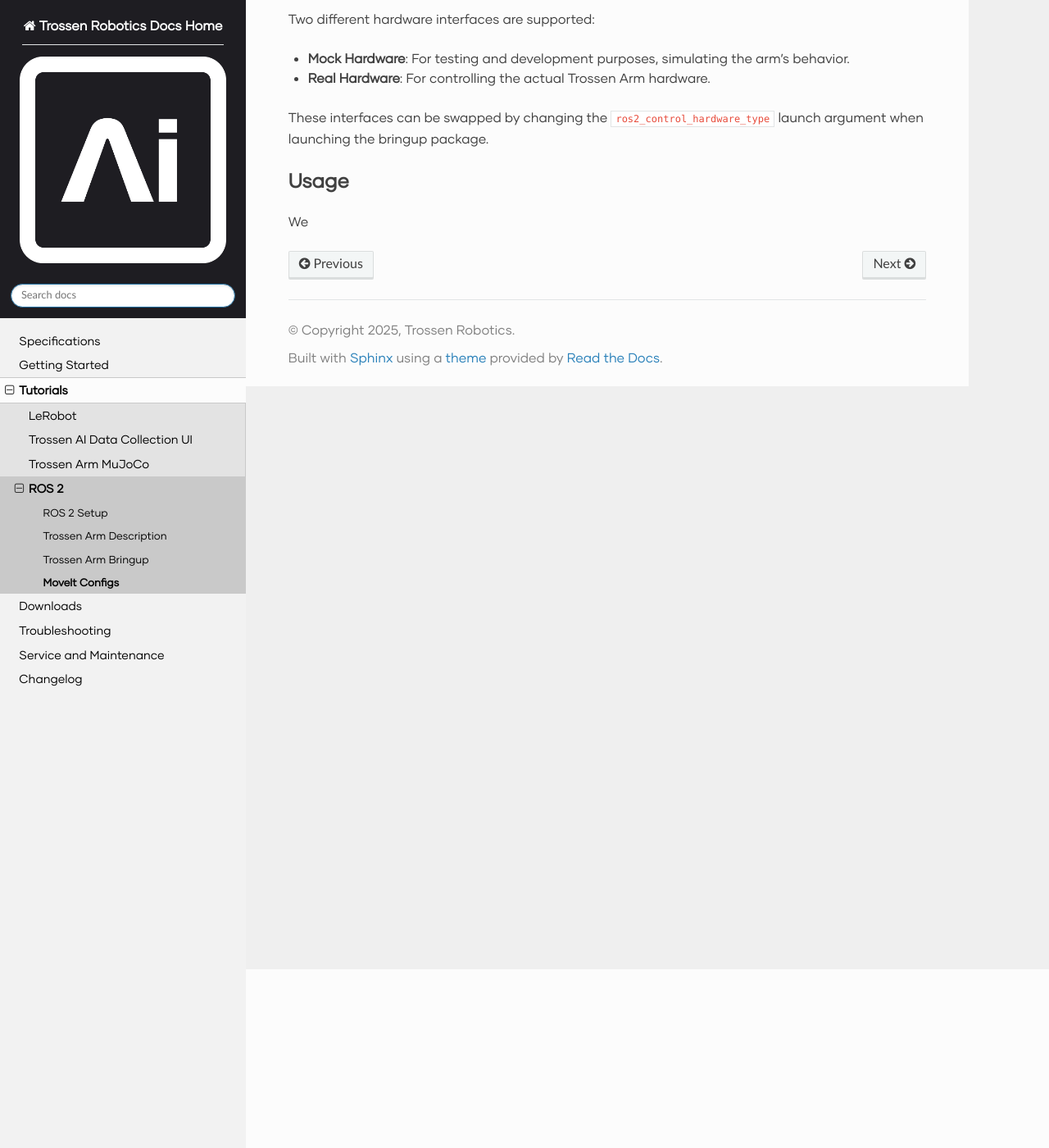
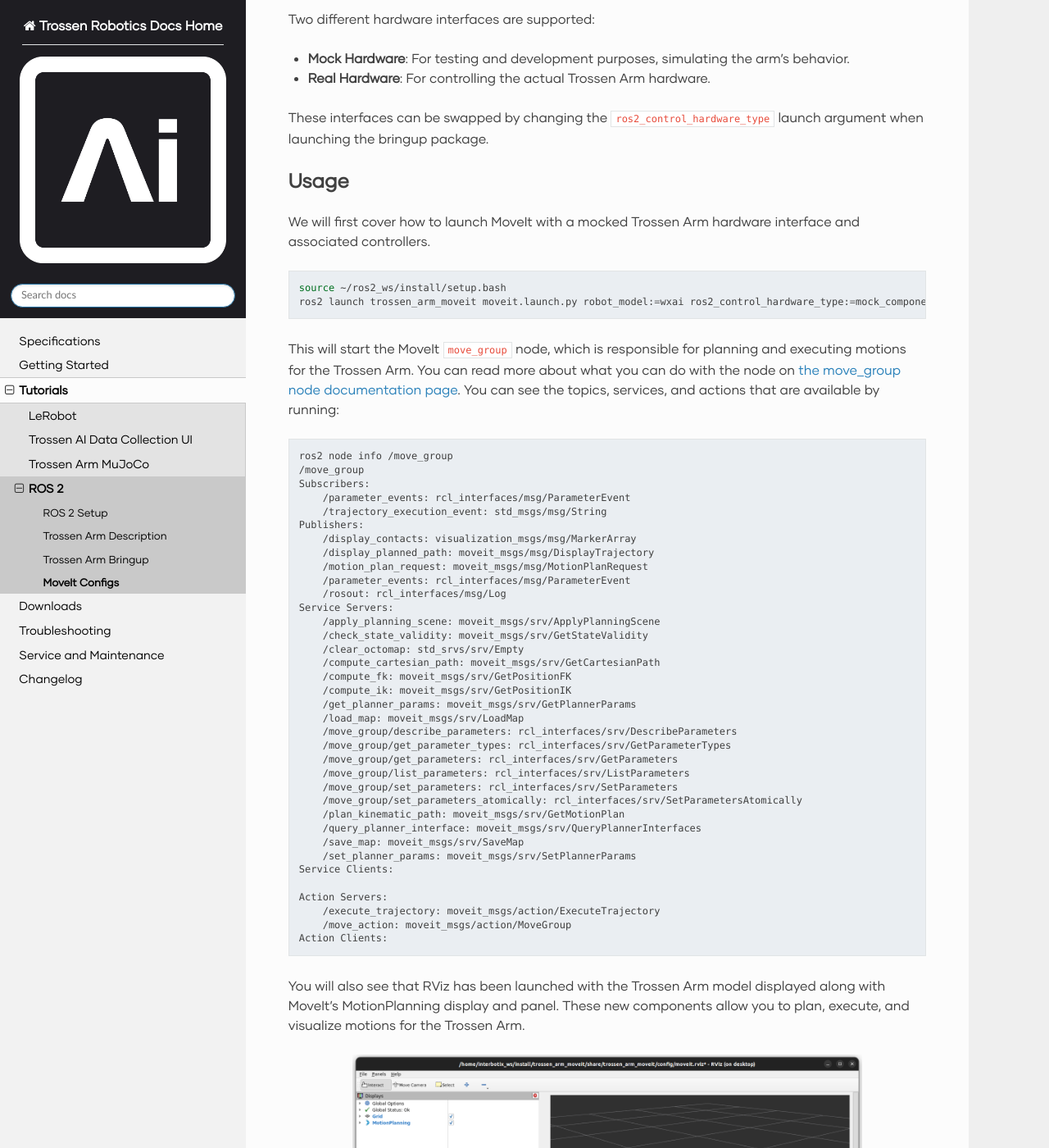
Before and after one commit to TrossenRobotics/trossen_arm, a Sphinx documentation site: the page built from docs/tutorials/ros2/moveit.rst, in a window 1280 px wide and 1400 px high, scrolled down 218 px. Shown: the whole window at 82% size. Built offline with Sphinx 7.4.7 and the Read the Docs theme 3.1.0, drawn with Linux system fonts in a browser that asks for light colours; some web fonts are replaced; pages that are not in the unit, such as notebooks, are missing from menus; some of the changed text lies outside the part shown.

Commit message:
Add moveit docs

```diff
--- a/docs/tutorials/ros2/moveit.rst
+++ b/docs/tutorials/ros2/moveit.rst
@@ -2,7 +2,7 @@
 MoveIt Configs
 ==============
 
-The Trossen Arm MoveIt configuration package provides the necessary files to control the Trossen Arm using `MoveIt<https://moveit.picknik.ai/main/index.html>`_.
+The Trossen Arm MoveIt configuration package provides the necessary files to control the Trossen Arm using `MoveIt <https://moveit.picknik.ai/main/index.html>`_.
 
 Two different hardware interfaces are supported:
 
@@ -14,4 +14,103 @@ These interfaces can be swapped by changing the ``ros2_control_hardware_type`` l
 Usage
 =====
 
-We
+We will first cover how to launch MoveIt with a mocked Trossen Arm hardware interface and associated controllers.
+
+.. code-block:: bash
+
+    source ~/ros2_ws/install/setup.bash
+    ros2 launch trossen_arm_moveit moveit.launch.py robot_model:=wxai ros2_control_hardware_type:=mock_components
+
+This will start the MoveIt ``move_group`` node, which is responsible for planning and executing motions for the Trossen Arm.
+You can read more about what you can do with the node on `the move_group node documentation page <https://moveit.picknik.ai/main/doc/concepts/move_group.html>`_.
+You can see the topics, services, and actions that are available by running:
+
+.. code-block:: bash
+
+    ros2 node info /move_group
+    /move_group
+    Subscribers:
+        /parameter_events: rcl_interfaces/msg/ParameterEvent
+        /trajectory_execution_event: std_msgs/msg/String
+    Publishers:
+        /display_contacts: visualization_msgs/msg/MarkerArray
+        /display_planned_path: moveit_msgs/msg/DisplayTrajectory
+        /motion_plan_request: moveit_msgs/msg/MotionPlanRequest
+        /parameter_events: rcl_interfaces/msg/ParameterEvent
+        /rosout: rcl_interfaces/msg/Log
+    Service Servers:
+        /apply_planning_scene: moveit_msgs/srv/ApplyPlanningScene
+        /check_state_validity: moveit_msgs/srv/GetStateValidity
+        /clear_octomap: std_srvs/srv/Empty
+        /compute_cartesian_path: moveit_msgs/srv/GetCartesianPath
+        /compute_fk: moveit_msgs/srv/GetPositionFK
+        /compute_ik: moveit_msgs/srv/GetPositionIK
+        /get_planner_params: moveit_msgs/srv/GetPlannerParams
+        /load_map: moveit_msgs/srv/LoadMap
+        /move_group/describe_parameters: rcl_interfaces/srv/DescribeParameters
+        /move_group/get_parameter_types: rcl_interfaces/srv/GetParameterTypes
+        /move_group/get_parameters: rcl_interfaces/srv/GetParameters
+        /move_group/list_parameters: rcl_interfaces/srv/ListParameters
+        /move_group/set_parameters: rcl_interfaces/srv/SetParameters
+        /move_group/set_parameters_atomically: rcl_interfaces/srv/SetParametersAtomically
+        /plan_kinematic_path: moveit_msgs/srv/GetMotionPlan
+        /query_planner_interface: moveit_msgs/srv/QueryPlannerInterfaces
+        /save_map: moveit_msgs/srv/SaveMap
+        /set_planner_params: moveit_msgs/srv/SetPlannerParams
+    Service Clients:
+
+    Action Servers:
+        /execute_trajectory: moveit_msgs/action/ExecuteTrajectory
+        /move_action: moveit_msgs/action/MoveGroup
+    Action Clients:
+
+You will also see that RViz has been launched with the Trossen Arm model displayed along with MoveIt's MotionPlanning display and panel.
+These new components allow you to plan, execute, and visualize motions for the Trossen Arm.
+
+.. image:: images/moveit_rviz.png
+    :width: 80%
+    :align: center
+
+Let's start using it by planning a motion to the ``upright`` configuration.
+
+#.  In the MotionPlanning panel, select the following:
+
+    -   **Planning Group**: ``arm``
+    -   **Start State**: ``<current>``
+    -   **Goal State**: ``upright``
+
+    You will notice that orange "Goal State Query" robot model update to reflect the ``upright`` configuration.
+
+    .. image:: images/upright.png
+        :width: 80%
+        :align: center
+
+#.  Click the **Plan** button to generate a motion plan to the ``upright`` configuration.
+    If planning is successful, you will see a translucent robot move from the current configuration to the ``upright`` configuration.
+
+    .. image:: images/plan.png
+        :width: 80%
+        :align: center
+
+#.  Click the **Execute** button to execute the planned motion.
+    The robot should move to the ``upright`` configuration.
+
+    .. image:: images/execute.png
+        :width: 80%
+        :align: center
+
+#.  You can also use the sphere, arrow, and ring markers to interactively set the goal state.
+    Click on the sphere marker and drag it to a new position to change the goal state.
+    Then click **Plan** and **Execute** to see the robot move to the new position.
+
+    .. image:: images/interactive_goal.png
+        :width: 80%
+        :align: center
+
+You can now proceed to launch MoveIt with your real Trossen Arm hardware.
+Run the command below to launch MoveIt and repeat the steps above to plan and execute motions with the real hardware.
+
+.. code-block:: bash
+
+    source ~/ros2_ws/install/setup.bash
+    ros2 launch trossen_arm_moveit moveit.launch.py robot_model:=wxai ros2_control_hardware_type:=real
```
Also changed, not shown: docs/tutorials/ros2/images/execute.png (added), docs/tutorials/ros2/images/interactive_goal.png (added), docs/tutorials/ros2/images/moveit_rviz.png (added), docs/tutorials/ros2/images/plan.png (added), docs/tutorials/ros2/images/upright.png (added).
